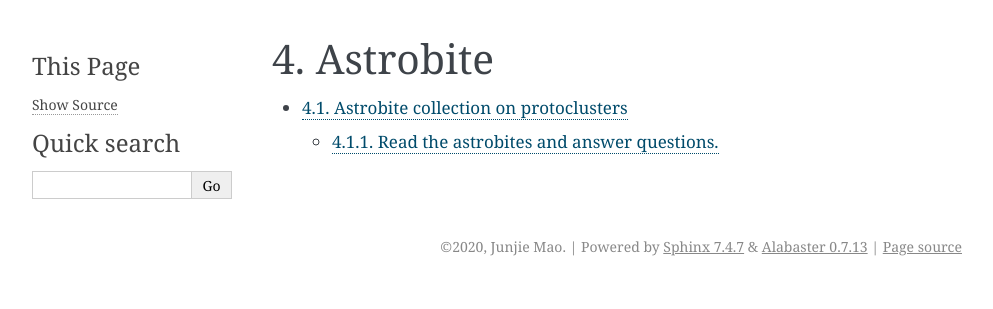
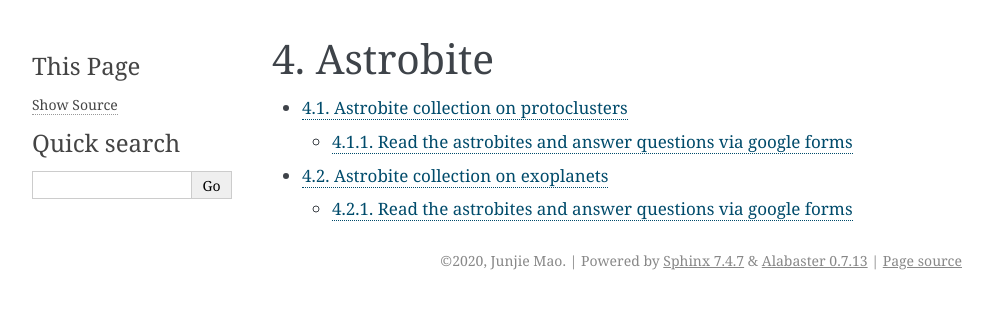
Before and after one commit to jmao2014/teaching, a Sphinx documentation site: the page built from docs/source/astrobite.rst, in a window 1280 px wide. Shown: the top 309 px of the page, without its empty margins (148-1141 px from the left). Built offline with Sphinx 7.4.7, drawn with Linux system fonts in a browser that asks for light colours.

Commit message:
add an exoplanet astrobite

```diff
--- a/docs/source/astrobite.rst
+++ b/docs/source/astrobite.rst
@@ -5,3 +5,4 @@ Astrobite
    :maxdepth: 2
 
    astrobite/protocluster
+   astrobite/exoplanet
--- /dev/null
+++ b/docs/source/astrobite/exoplanet.rst
@@ -0,0 +1,21 @@
+.. _sec:exoplanet:
+
+Astrobite collection on exoplanets
+=========================================
+
+.. highlight:: none
+
+An exoplanet is a planet outside the Solar System. To find lives outside
+our solar system, we need to first find exoplanets that are habitable to life.
+On 6 October 1995, Michel Mayor and Didier Queloz of the University of Geneva
+announced the first definitive detection of an exoplanet orbiting a
+main-sequence star, nearby G-type star 51 Pegasi. This discovery, made at the
+Observatoire de Haute-Provence, ushered in the modern era of exoplanetary
+discovery, and was recognized by a share of the 2019 Nobel Prize in Physics.
+
+
+Read the astrobites and answer questions via google forms
+-----------------------------------------------------------------
+- The starry, dusty origin of a galaxy cluster at z = 4! (`astrobite
+  <https://astrobites.org/2020/06/29/many-worlds-multiple-super-earths-discovered-around-a-nearby-and-unusually-quiet-red-dwarf/>`_
+  and `google form <https://forms.gle/su65AkuqMQ5FCv7G6>`_)
--- a/docs/source/astrobite/protocluster.rst
+++ b/docs/source/astrobite/protocluster.rst
@@ -11,7 +11,7 @@ The progenitors of clusters, known as protoclusters, are typically found at
 redshifts greater than 2 (the higher the redshift, the farther back it is
 in time), when the Universe was about one third of its current size.
 
-Read the astrobites and answer questions.
+Read the astrobites and answer questions via google forms
 -----------------------------------------------------------------
 - The starry, dusty origin of a galaxy cluster at z = 4! (`astrobite
   <https://astrobites.org/2020/08/08/the-starry-dusty-origin-of-a-galaxy-cluster-at-z-4/>`_
```
